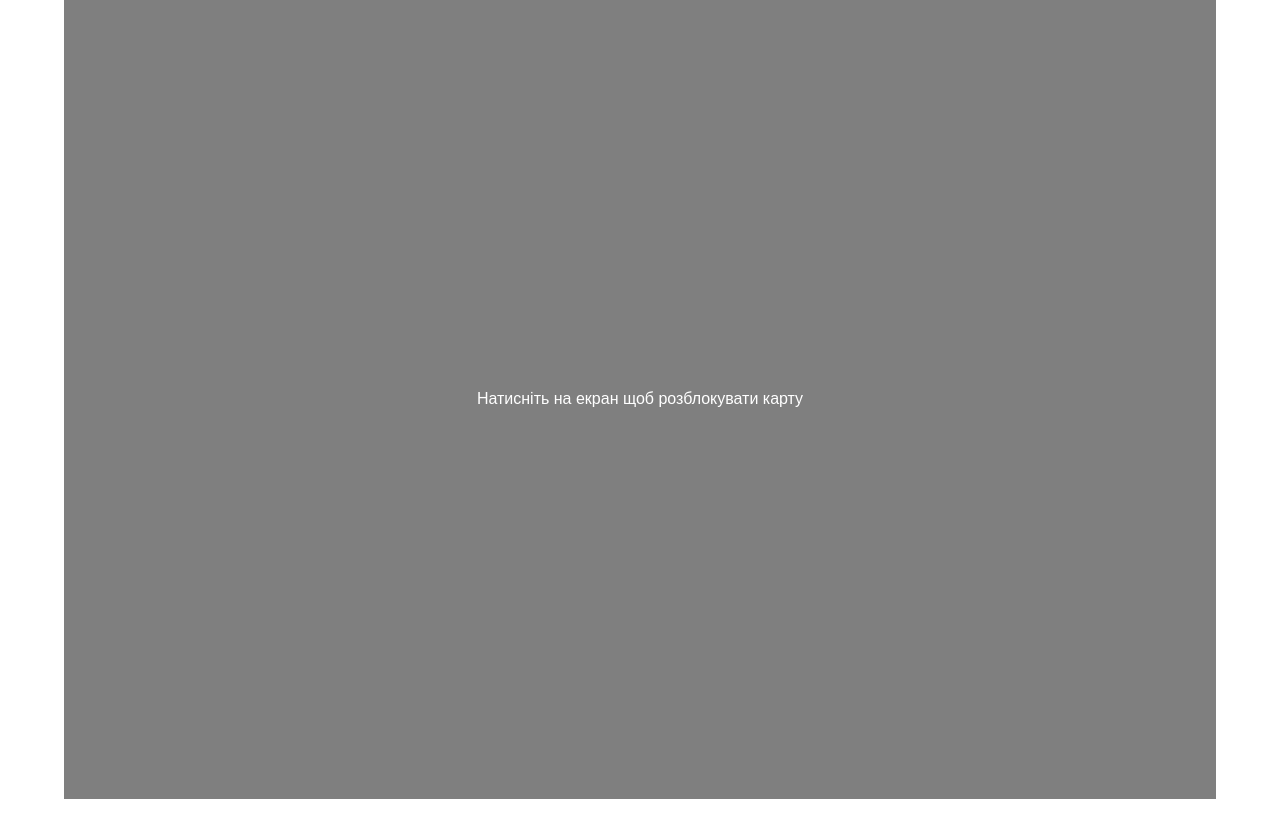
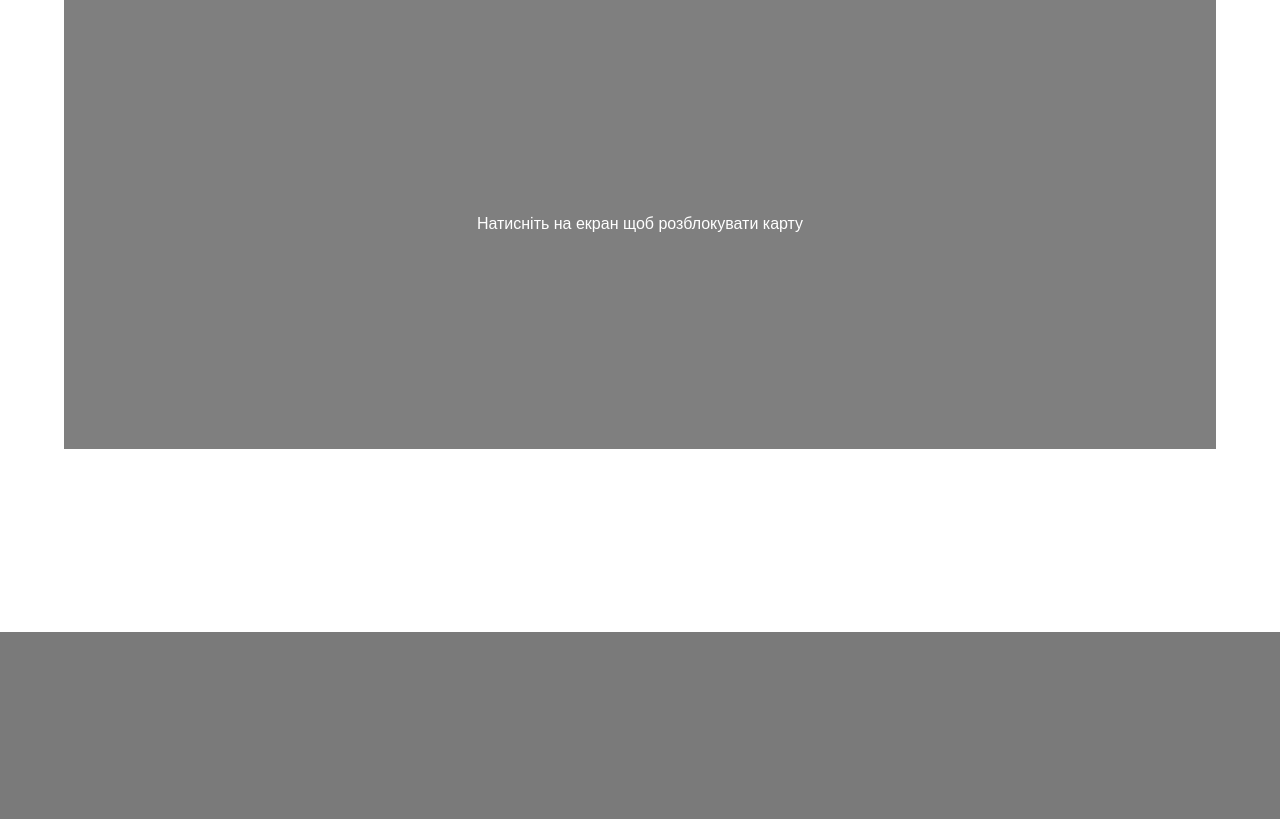
Before and after one commit to IT-Campkhm/Hackat0n-Final, a Django app: template jorneyisa/templates/jorneyisa/map.html in a window 1280 px wide. Shown: the part 168-987 px from the top of the page. After the commit the page ends 800 px from the top, so only its background shows below. Run offline with Django 3.2, Linux system fonts and the light colour scheme; the template is opened without the code that fills it, so the values that code supplies are empty.

Commit message:
css-test7

```diff
--- a/jorneyisa/static/jorneyisa/css/style.css
+++ b/jorneyisa/static/jorneyisa/css/style.css
@@ -106,7 +106,10 @@ header{
 .map-box{
     position: relative;
     width: 100%;
-    height: 100vh;
+    height: 450px;
+}
+.map-box iframe{
+    height: 450px;
 }
 .block-map{
     display: flex;
```
